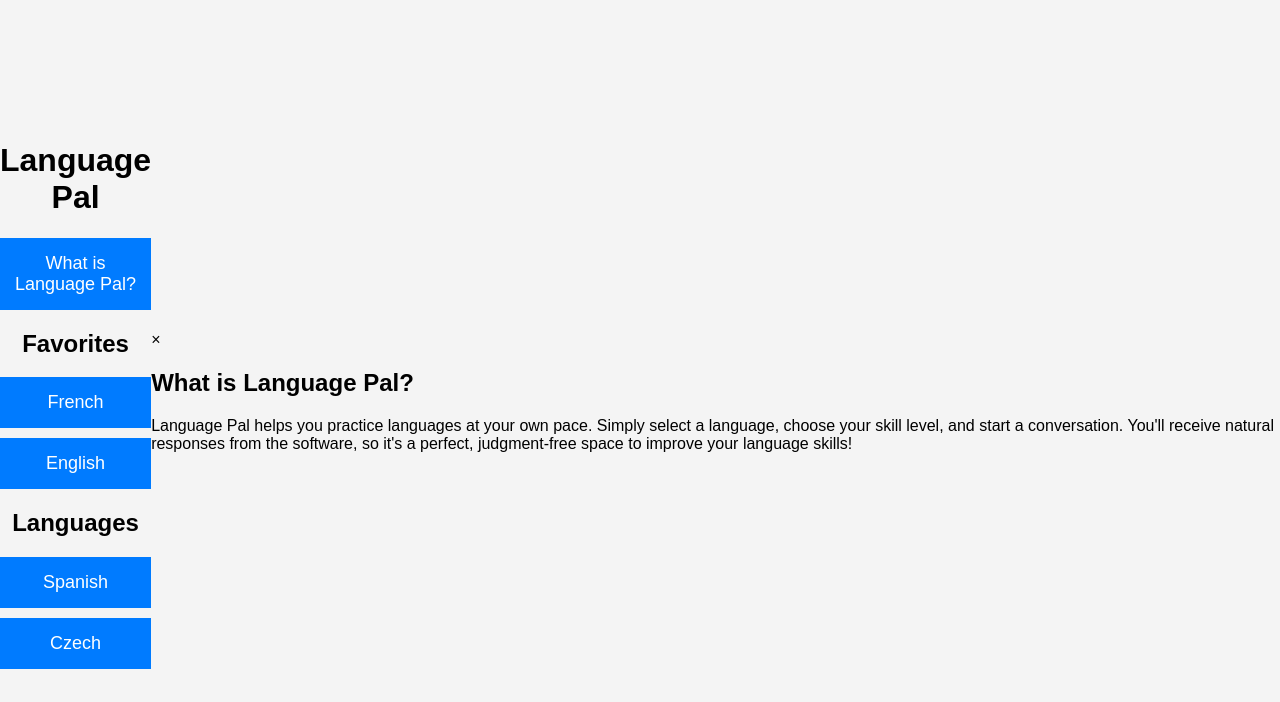
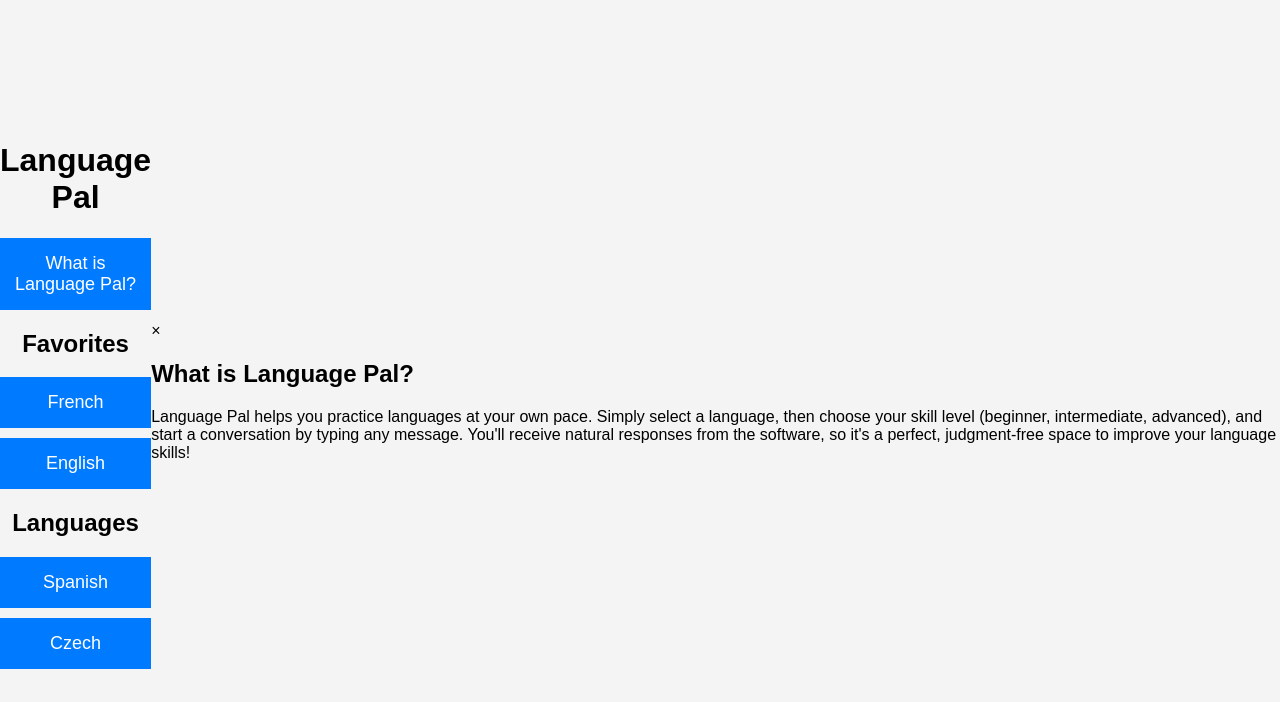
Before and after one commit to sworth45/Language-Pal, a Flask app: page / in a window 1280 px wide. Shown: the top 702 px of the page. Run offline with Flask 3, Linux system fonts and the light colour scheme.

Commit message:
Update index.html

```diff
--- a/templates/index.html
+++ b/templates/index.html
@@ -27,7 +27,9 @@
         <div class="modal-content">
             <span class="close-btn">&times;</span>
             <h2>What is Language Pal?</h2>
-            <p>Language Pal helps you practice languages at your own pace. Simply select a language, choose your skill level, and start a conversation. You'll receive natural responses from the software, so it's a perfect, judgment-free space to improve your language skills!</p>
+            <p>Language Pal helps you practice languages at your own pace.
+                Simply select a language, then choose your skill level (beginner, intermediate, advanced), and start a conversation by typing any message.
+                You'll receive natural responses from the software, so it's a perfect, judgment-free space to improve your language skills!</p>
         </div>
     </div>
 
```
